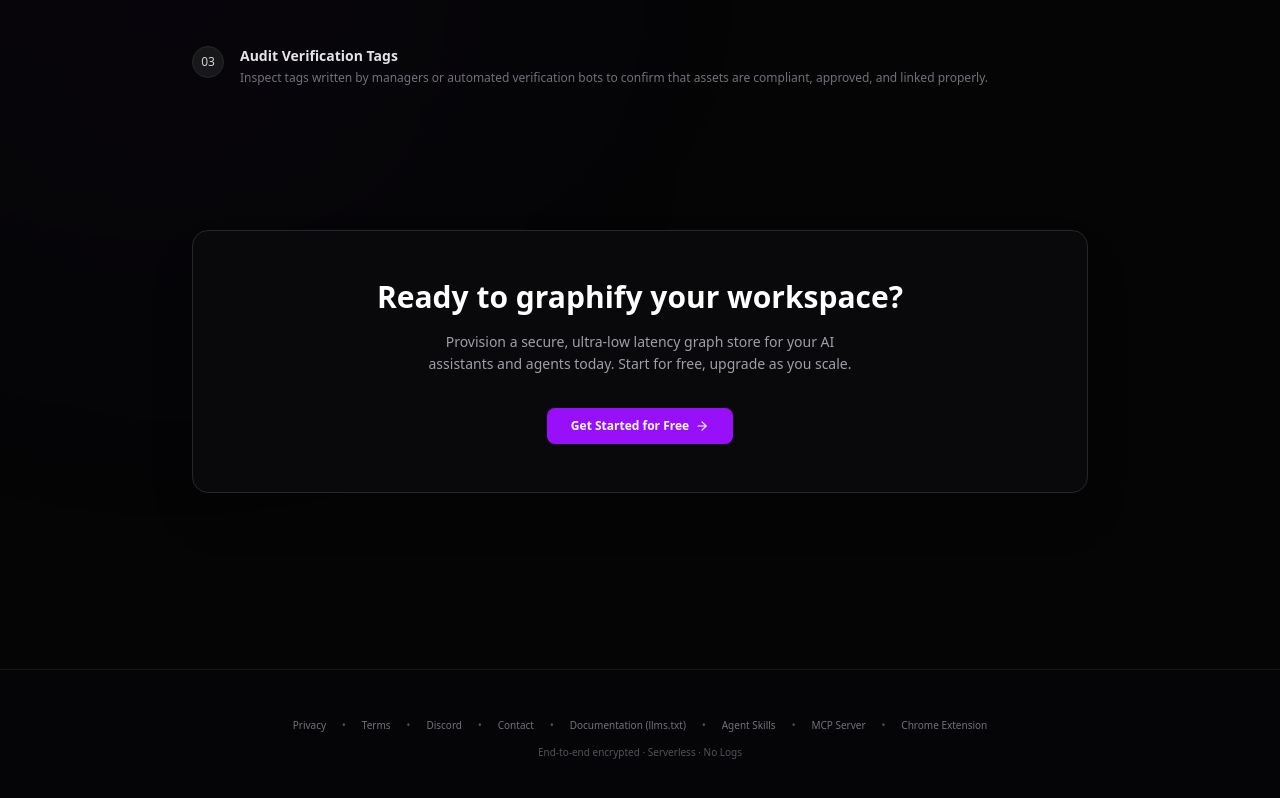
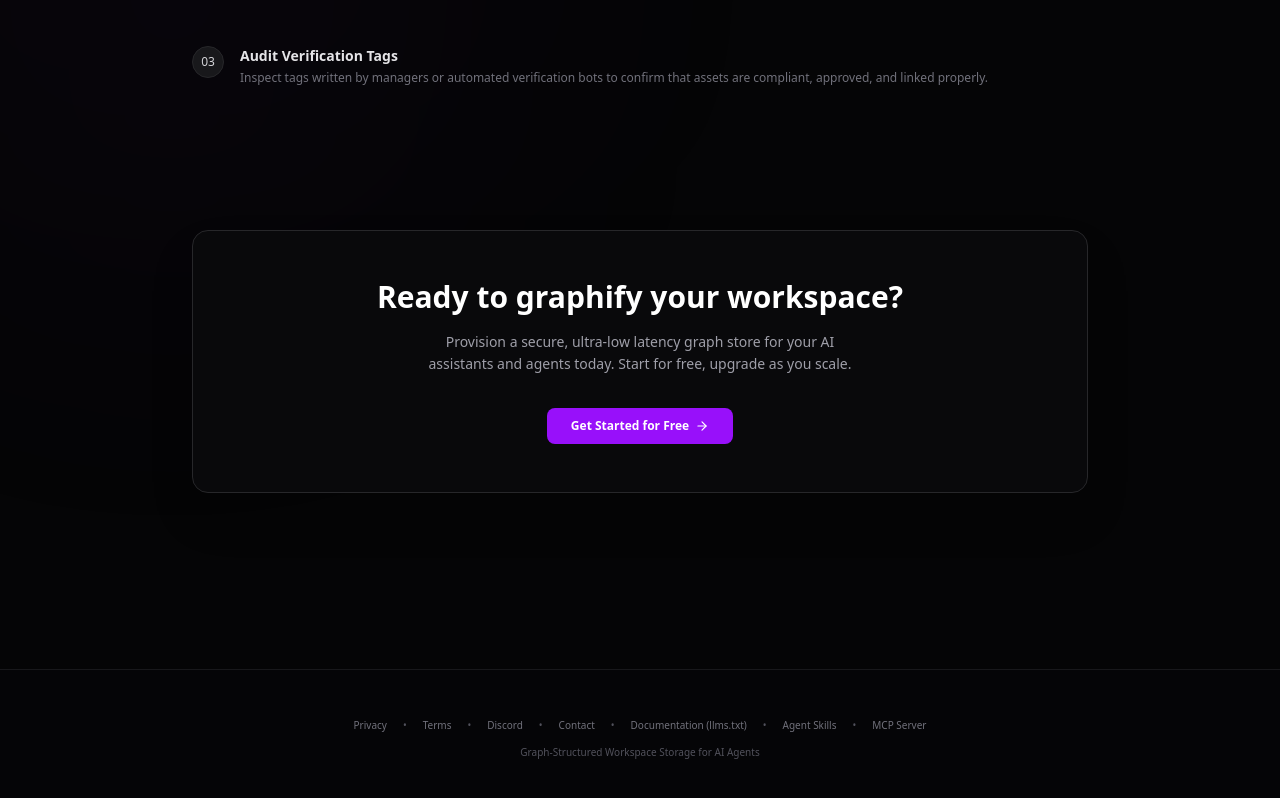
Before and after one commit to Domisore/cloud-clipboard, a Next.js app: page / in a window 1280 px wide. Shown: the part 3378-4176 px from the top of the page. Built offline with nearby package versions, Linux system fonts and the light colour scheme; no server answers.

Commit message:
feat(landing): clean up Footer and carousel images to align with Graphify product direction

```diff
--- a/src/components/landing/LandingPageClient.tsx
+++ b/src/components/landing/LandingPageClient.tsx
@@ -45,7 +45,7 @@ const SLIDES = [
   {
     title: "Automated Tag & Approval Ledger",
     description: "Enable automated bots (like security scanners or campaign planners) to publish status tags directly on your workspace files for easy auditing.",
-    image: "/chrome-extension/screenshot-1.jpg",
+    image: "/dashboard-screenshot.png",
     tags: ["Compliance Tags", "Asset Audits"]
   }
 ];
--- a/src/components/ui/Footer.tsx
+++ b/src/components/ui/Footer.tsx
@@ -6,6 +6,7 @@ import Link from 'next/link';
 export function Footer() {
     const pathname = usePathname();
     const isLandingPage = pathname === '/' || pathname === '/pclip';
+    const isPclipPage = pathname?.startsWith('/clipboard') || pathname?.startsWith('/pclip');
 
     return (
         <footer className={`w-full py-12 text-center text-[10px] ${isLandingPage ? 'text-zinc-600 border-t border-zinc-900 bg-zinc-950/20' : 'text-foreground-muted/40'}`}>
@@ -23,10 +24,16 @@ export function Footer() {
                 <a href="/skill.md" className={`transition-colors ${isLandingPage ? 'text-zinc-500 hover:text-zinc-300' : 'hover:text-foreground'}`}>Agent Skills</a>
                 <span>•</span>
                 <a href="/api/mcp" className={`transition-colors ${isLandingPage ? 'text-zinc-500 hover:text-zinc-300' : 'hover:text-foreground'}`}>MCP Server</a>
-                <span>•</span>
-                <a href="https://chromewebstore.google.com/detail/pclip-cloud-clipboard/dcdppgjojehkngjhcdklkdbalegbmkin?hl=en&authuser=0" target="_blank" rel="noopener noreferrer" className={`transition-colors ${isLandingPage ? 'text-zinc-500 hover:text-zinc-300' : 'hover:text-foreground'}`}>Chrome Extension</a>
+                {isPclipPage && (
+                    <>
+                        <span>•</span>
+                        <a href="https://chromewebstore.google.com/detail/pclip-cloud-clipboard/dcdppgjojehkngjhcdklkdbalegbmkin?hl=en&authuser=0" target="_blank" rel="noopener noreferrer" className={`transition-colors ${isLandingPage ? 'text-zinc-500 hover:text-zinc-300' : 'hover:text-foreground'}`}>Chrome Extension</a>
+                    </>
+                )}
             </div>
-            <p className={isLandingPage ? 'text-zinc-600' : ''}>End-to-end encrypted · Serverless · No Logs</p>
+            <p className={isLandingPage ? 'text-zinc-600' : ''}>
+                {isPclipPage ? "End-to-end encrypted · Serverless · No Logs" : "Graph-Structured Workspace Storage for AI Agents"}
+            </p>
         </footer>
     );
 }
```
